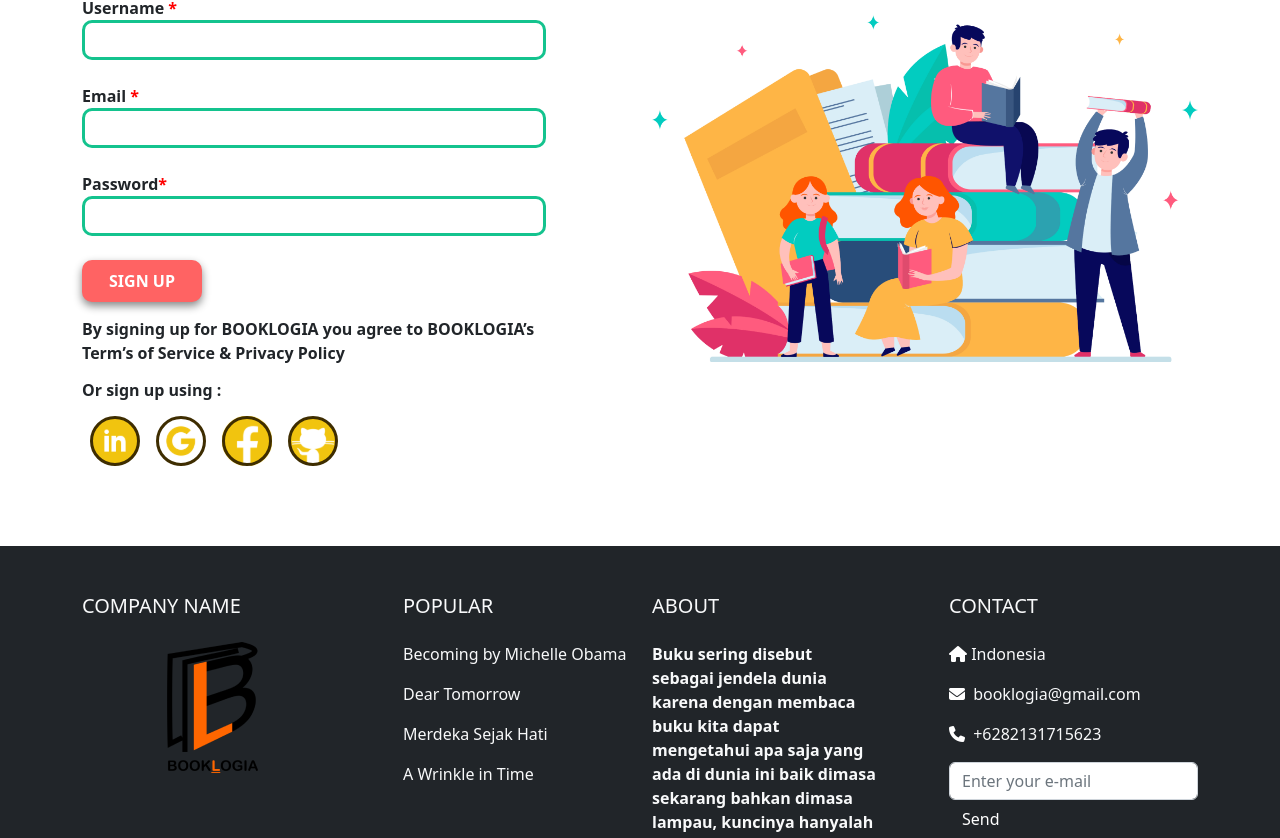
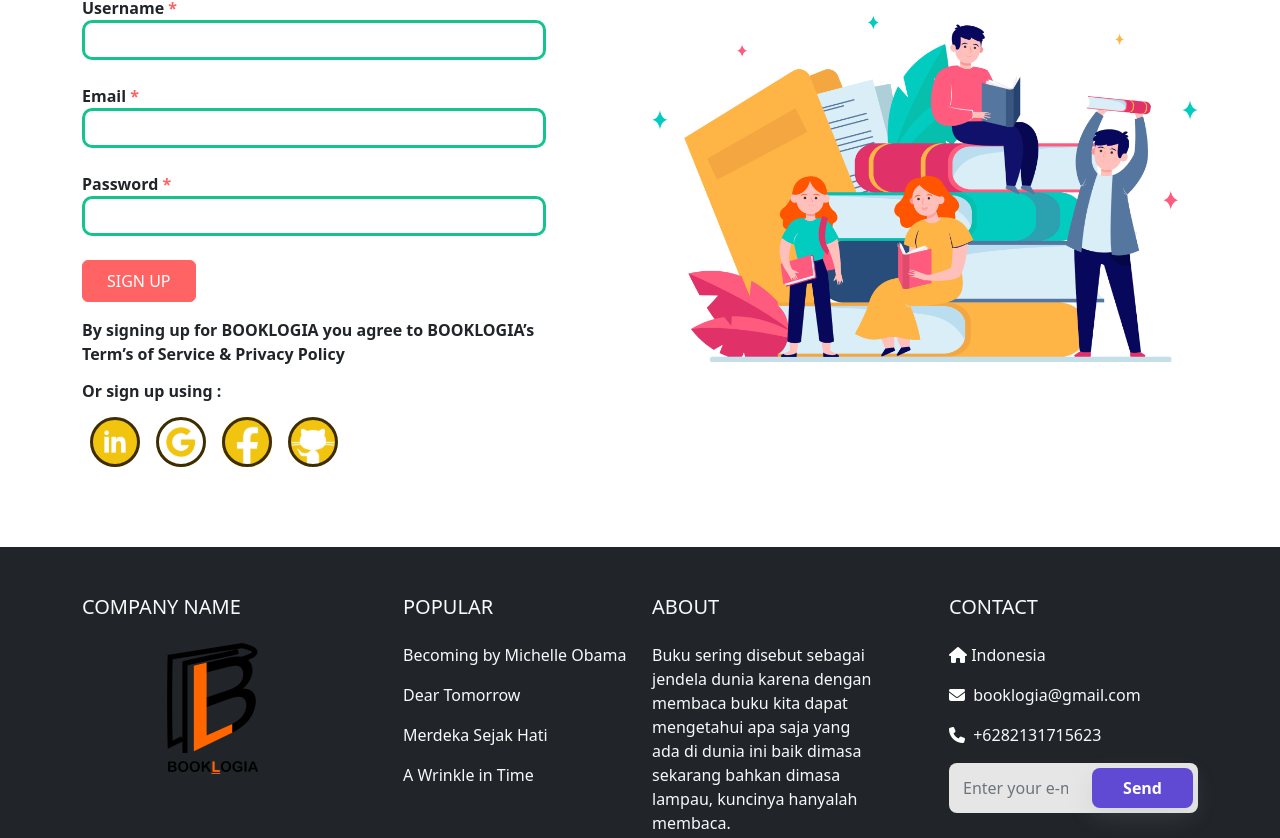
Before and after one commit to fikriwado/booklogia, a React (Create React App) app: page /register in a window 1280 px wide. Shown: the part 300-1138 px from the top of the page. Built offline with nearby package versions, Linux system fonts and the light colour scheme.

Commit message:
refactoring merge

```diff
--- a/src/App.js
+++ b/src/App.js
@@ -1,4 +1,5 @@
-import 'bootstrap/dist/css/bootstrap.min.css';
+// import 'bootstrap/dist/css/bootstrap.min.css';
+import './App.scss';
 import { BrowserRouter as Router, Switch, Route } from 'react-router-dom';
 import Navbar from './components/Navbar';
 import Footer from './components/Footer';
--- a/src/App.scss
+++ b/src/App.scss
@@ -12,11 +12,11 @@
 @import '~bootstrap/scss/bootstrap';
 
 /*---- Footer ---- */
-.subscribe {
+footer .subscribe {
   position: relative;
 }
 
-.btn-submits {
+footer .subscribe .btn-submits {
   background: #614ad3 !important;
   height: 40px;
   border-radius: 8px;
@@ -30,25 +30,26 @@
   box-shadow: rgba(149, 157, 165, 0.2) 0px 8px 24px !important;
 }
 
-.form-control {
+footer .subscribe .form-control {
   background-color: lighten(#ccc, 10%);
   box-shadow: none;
   border-radius: 8px;
   height: 50px;
-  padding-left: 30px;
+  padding-left: 14px;
   padding-right: 130px;
   border: none;
   color: #343a40;
 }
 
 @media only screen and (max-width: 768px) {
-  .sub-footer {
-    font-family: 'Poppins', sans-serif;
-    color: #fff;
-    font-size: 100%;
-  }
-
-  .icon-media-footer {
+  footer .icon-media-footer {
     font-size: 100%;
   }
 }
+
+.form-login .form-control {
+  border: #14c38e solid 3px;
+  width: 85%;
+  height: 50%;
+  border-radius: 10px;
+}
--- a/src/pages/Login/App.css
+++ /dev/null
@@ -1,23 +0,0 @@
-.btn-login {
-  margin: auto;
-  background: #ff6363 !important;
-  width: 120px;
-  border-radius: 10px;
-  color: #fff;
-  font-weight: 600;
-  padding: 0%;
-  box-shadow: 0px 4px 8px #888888;
-}
-
-.form-login .form-control {
-  border: #14c38e solid 3px;
-  width: 85%;
-  height: 50%;
-  border-radius: 10px;
-}
-
-.img-fluid {
-  width: 100%;
-  height: auto;
-  /* margin-left: 15%; */
-}
--- a/src/pages/Login/index.js
+++ b/src/pages/Login/index.js
@@ -5,7 +5,6 @@
 import iconfb from '../../assets/images/Facebook Icon.svg';
 import icongithub from '../../assets/images/Github Icon.svg';
 import { Link } from 'react-router-dom';
-import './App.css';
 
 function Login() {
   return (
@@ -27,7 +26,7 @@
           <form className='form-login'>
             <div className='form-group'>
               <label className='fw-semibold' htmlFor='exampleInputEmail1'>
-                Email <span style={{ color: 'red' }}>*</span>{' '}
+                Email <span className='text-danger'>*</span>{' '}
               </label>
               <input
                 type='email'
@@ -39,8 +38,7 @@
 
             <div className='form-group my-4'>
               <label className='fw-semibold' htmlFor='exampleInputPassword1'>
-                Password
-                <span style={{ color: 'red' }}>*</span>
+                Password <span className='text-danger'>*</span>
               </label>
               <input
                 type='password'
@@ -48,7 +46,7 @@
                 id='exampleInputPassword1'
               />
             </div>
-            <Link to='/' className='btn btn-login px-4 py-2'>
+            <Link to='/' className='btn btn-danger text-white px-4 py-2'>
               SIGN IN
             </Link>
           </form>
--- a/src/pages/Register/App.css
+++ /dev/null
@@ -1,44 +0,0 @@
-.btn-login {
-  margin: auto;
-  background: #ff6363 !important;
-  width: 120px;
-  border-radius: 10px;
-  color: #fff;
-  font-weight: 600;
-  padding: 0%;
-  box-shadow: 0px 4px 8px #888888;
-}
-
-.form-login .form-control {
-  border: #14c38e solid 3px;
-  width: 85%;
-  height: 50%;
-  border-radius: 10px;
-}
-
-.img-fluid {
-  width: 100%;
-  height: auto;
-  /* margin-left: 15%; */
-}
-
-p {
-  margin-top: 15px;
-  font-weight: 600;
-}
-
-/*untuk layar device berukuran kecil*/
-/* @media screen and (min-width: 450px) {
-  .img-fluid {
-    width: 100%;
-    height: auto;
-  }
-} */
-
-/*untuk layar device berukuran sedang*/
-/* @media screen and (min-width: 550px) {
-  .img-fluid {
-    width: 100%;
-    height: auto;
-  }
-} */
--- a/src/pages/Register/index.js
+++ b/src/pages/Register/index.js
@@ -5,7 +5,6 @@
 import iconfb from '../../assets/images/Facebook Icon.svg';
 import icongithub from '../../assets/images/Github Icon.svg';
 import { Link } from 'react-router-dom';
-import './App.css';
 
 function Register() {
   return (
@@ -27,7 +26,7 @@
           <form className='form-login'>
             <div className='form-group'>
               <label className='fw-semibold' htmlFor='exampleInputEmail1'>
-                Username <span style={{ color: 'red' }}>*</span>{' '}
+                Username <span className='text-danger'>*</span>{' '}
               </label>
               <input
                 type='email'
@@ -39,7 +38,7 @@
 
             <div className='form-group  my-4'>
               <label className='fw-semibold' htmlFor='exampleInputEmail1'>
-                Email <span style={{ color: 'red' }}>*</span>{' '}
+                Email <span className='text-danger'>*</span>{' '}
               </label>
               <input
                 type='email'
@@ -51,8 +50,7 @@
 
             <div className='form-group my-4'>
               <label className='fw-semibold' htmlFor='exampleInputPassword1'>
-                Password
-                <span style={{ color: 'red' }}>*</span>
+                Password <span className='text-danger'>*</span>
               </label>
               <input
                 type='password'
@@ -60,10 +58,10 @@
                 id='exampleInputPassword1'
               />
             </div>
-            <Link to='/' className='btn btn-login px-4 py-2'>
+            <Link to='/' className='btn btn-danger text-white px-4 py-2'>
               SIGN UP
             </Link>
-            <p>
+            <p className='mt-3 fw-semibold'>
               By signing up for BOOKLOGIA you agree to BOOKLOGIA’s <br></br>
               Term’s of Service & Privacy Policy
             </p>
```
